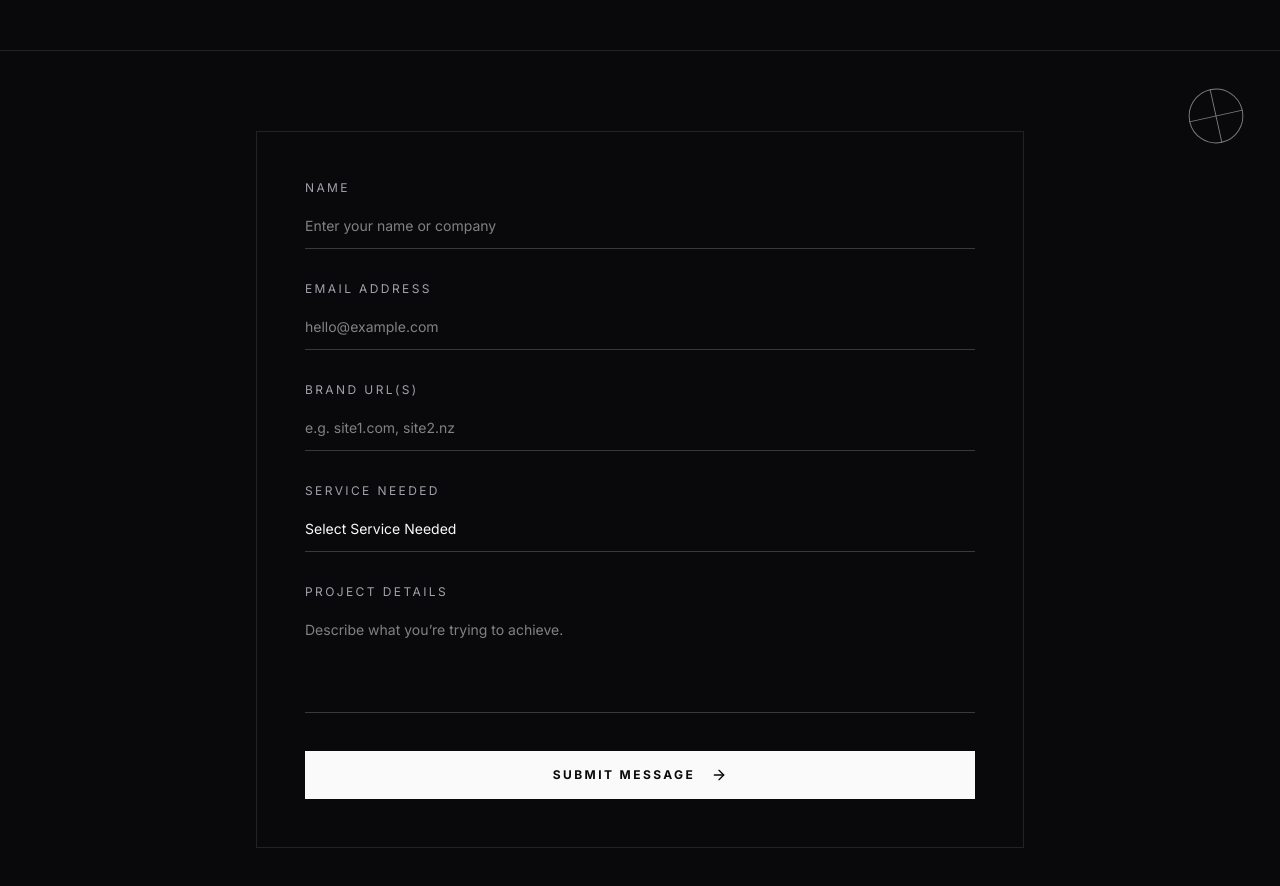
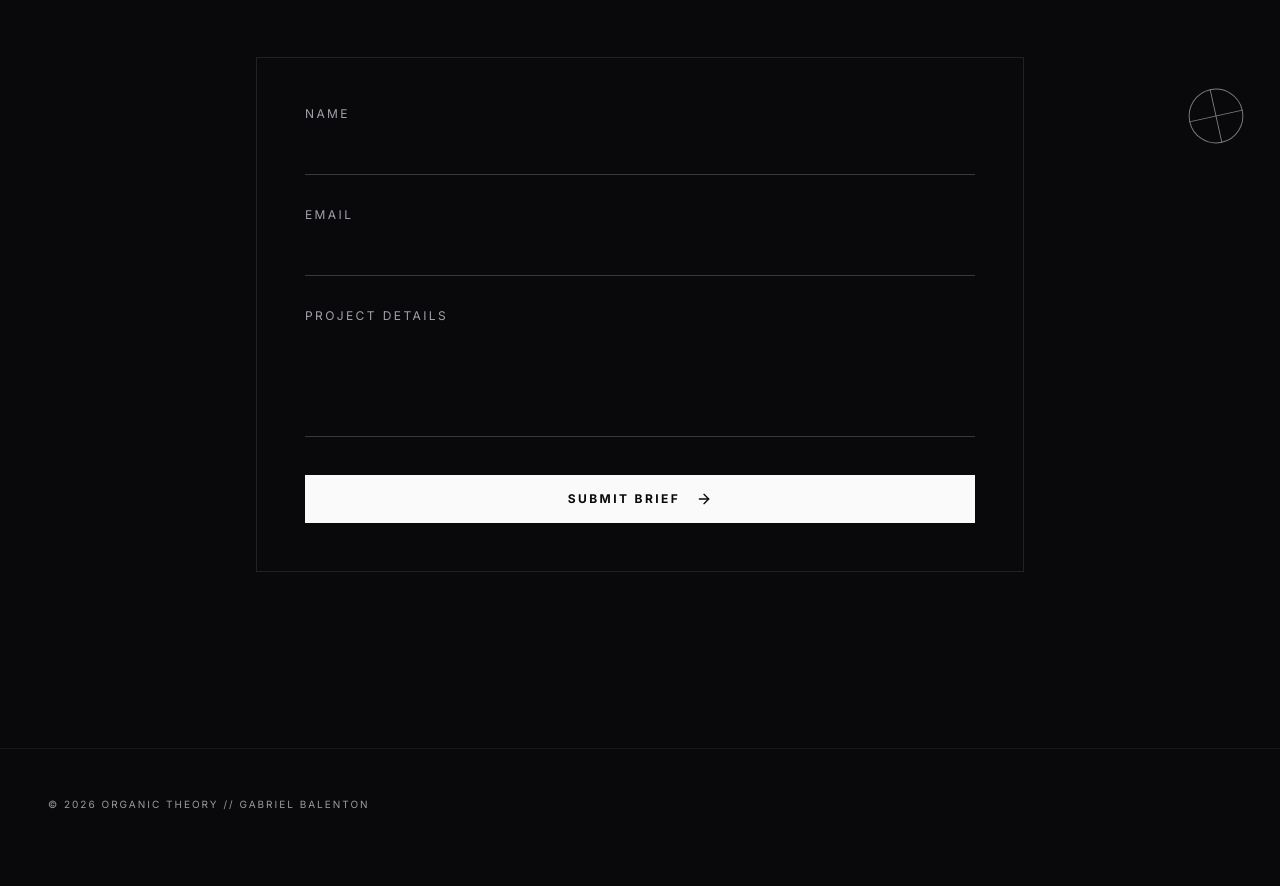
Before and after one commit to gabrielbalenton/organic-theory-new, a React (Vite) app: page /contact in a window 1280 px wide. Shown: the part 620-1506 px from the top of the page. After the commit the page ends 1480 px from the top, so only its background shows below. Built offline with nearby package versions, Linux system fonts and the light colour scheme.

Commit message:
Changes in Contact & Home

```diff
--- a/src/pages/Contact.tsx
+++ b/src/pages/Contact.tsx
@@ -1,5 +1,5 @@
 import React, { useState } from 'react';
-import { motion, AnimatePresence } from 'motion/react';
+import { motion, AnimatePresence } from 'framer-motion';
 import { ArrowRight, Check } from 'lucide-react';
 import { Helmet } from 'react-helmet-async';
 import { RevealSection } from '../components/RevealSection';
@@ -17,11 +17,7 @@ export default function Contact() {
 
   const handleSubmit = async (e: React.FormEvent<HTMLFormElement>) => {
     e.preventDefault();
-
-    // Note: Since we moved from Netlify, we remove the 'data-netlify' logic.
-    // You can now connect this fetch to a service like Formspree or your own backend.
-    // For now, we simulate a successful strategic submission.
-
+    // Simulation of brief submission for Vercel environment
     setIsSubmitted(true);
   };
 
@@ -37,8 +33,6 @@ export default function Contact() {
       <Helmet>
         <title>Initiate Brief | Contact Organic Theory for Strategic SEO</title>
         <meta name="description" content="Ready to solve operational friction? Submit a project brief to Organic Theory for expert Search Architecture and Workflow Automation consulting." />
-        <meta property="og:title" content="Work With Organic Theory | Strategic Logic" />
-        <meta property="og:description" content="Submit your project details to initiate a strategic consultancy brief." />
         <link rel="canonical" href="https://organictheory.vercel.app/contact" />
       </Helmet>
 
@@ -56,15 +50,11 @@ export default function Contact() {
               LET’S WORK <br />
               <span className="text-[#A1A1AA]">TOGETHER.</span>
             </h1>
-            <p className="max-w-2xl text-sm md:text-base leading-relaxed opacity-80 mb-12 normal-case tracking-normal">
-              Tell me about your project below to start a conversation.
-            </p>
 
             <a
               href={contactData.whatsappLink}
               target="_blank"
               rel="noopener noreferrer"
-              aria-label="Message Gabriel Balenton on WhatsApp"
               className="inline-flex items-center gap-4 group border border-[#FAFAFA]/20 px-8 py-4 hover:bg-[#FAFAFA] hover:text-[#09090B] transition-all duration-300"
             >
               <span className="text-xs tracking-[0.2em] uppercase font-bold">Message me on WhatsApp</span>
@@ -86,108 +76,58 @@ export default function Contact() {
                   className="space-y-8 border border-[#FAFAFA]/10 p-8 md:p-12 bg-[#09090B]"
                 >
                   <div className="space-y-2">
-                    <label htmlFor="name" className="text-xs tracking-[0.2em] uppercase text-[#A1A1AA] block">Name</label>
+                    <label className="text-xs tracking-[0.2em] uppercase text-[#A1A1AA] block">Name</label>
                     <input
                       type="text"
-                      id="name"
                       name="name"
                       required
                       value={formData.name}
                       onChange={handleChange}
                       className="w-full bg-transparent border-b border-[#FAFAFA]/20 py-3 text-sm focus:outline-none focus:border-[#FAFAFA] transition-colors"
-                      placeholder="Enter your name or company"
                     />
                   </div>
 
                   <div className="space-y-2">
-                    <label htmlFor="email" className="text-xs tracking-[0.2em] uppercase text-[#A1A1AA] block">Email Address</label>
+                    <label className="text-xs tracking-[0.2em] uppercase text-[#A1A1AA] block">Email</label>
                     <input
                       type="email"
-                      id="email"
                       name="email"
                       required
                       value={formData.email}
                       onChange={handleChange}
                       className="w-full bg-transparent border-b border-[#FAFAFA]/20 py-3 text-sm focus:outline-none focus:border-[#FAFAFA] transition-colors"
-                      placeholder="hello@example.com"
                     />
                   </div>
 
                   <div className="space-y-2">
-                    <label htmlFor="brandUrl" className="text-xs tracking-[0.2em] uppercase text-[#A1A1AA] block">Brand URL(s)</label>
-                    <input
-                      type="text"
-                      id="brandUrl"
-                      name="brandUrl"
-                      required
-                      value={formData.brandUrl}
-                      onChange={handleChange}
-                      className="w-full bg-transparent border-b border-[#FAFAFA]/20 py-3 text-sm focus:outline-none focus:border-[#FAFAFA] transition-colors"
-                      placeholder="e.g. site1.com, site2.nz"
-                    />
-                  </div>
-
-                  <div className="space-y-2">
-                    <label htmlFor="primaryObjective" className="text-xs tracking-[0.2em] uppercase text-[#A1A1AA] block">Service Needed</label>
-                    <select
-                      id="primaryObjective"
-                      name="primaryObjective"
-                      required
-                      value={formData.primaryObjective}
-                      onChange={handleChange}
-                      className="w-full bg-[#09090B] border-b border-[#FAFAFA]/20 py-3 text-sm focus:outline-none focus:border-[#FAFAFA] appearance-none cursor-pointer"
-                    >
-                      <option value="" disabled>Select Service Needed</option>
-                      {contactData.services.map((service) => (
-                        <option key={service.value} value={service.value}>
-                          {service.label}
-                        </option>
-                      ))}
-                    </select>
-                  </div>
-
-                  <div className="space-y-2">
-                    <label htmlFor="currentBottleneck" className="text-xs tracking-[0.2em] uppercase text-[#A1A1AA] block">Project Details</label>
+                    <label className="text-xs tracking-[0.2em] uppercase text-[#A1A1AA] block">Project Details</label>
                     <textarea
-                      id="currentBottleneck"
                       name="currentBottleneck"
                       required
                       value={formData.currentBottleneck}
                       onChange={handleChange}
                       rows={4}
                       className="w-full bg-transparent border-b border-[#FAFAFA]/20 py-3 text-sm focus:outline-none focus:border-[#FAFAFA] resize-none"
-                      placeholder="Describe what you’re trying to achieve."
                     />
                   </div>
 
                   <button
                     type="submit"
-                    className="w-full flex items-center justify-center gap-4 group bg-[#FAFAFA] text-[#09090B] px-8 py-4 hover:bg-[#A1A1AA] transition-all duration-300 mt-8"
+                    className="w-full flex items-center justify-center gap-4 group bg-[#FAFAFA] text-[#09090B] px-8 py-4 hover:bg-[#A1A1AA] transition-all duration-300"
                   >
-                    <span className="text-xs tracking-[0.2em] uppercase font-bold">Submit Message</span>
-                    <ArrowRight size={16} className="group-hover:translate-x-1 transition-transform" />
+                    <span className="text-xs tracking-[0.2em] uppercase font-bold">Submit Brief</span>
+                    <ArrowRight size={16} />
                   </button>
                 </motion.form>
               ) : (
                 <motion.div
-                  key="success"
                   initial={{ opacity: 0, y: 20 }}
                   animate={{ opacity: 1, y: 0 }}
-                  className="border border-[#FAFAFA]/10 p-12 text-center flex flex-col items-center justify-center min-h-[400px]"
+                  className="border border-[#FAFAFA]/10 p-12 text-center flex flex-col items-center justify-center"
                 >
-                  <div className="w-16 h-16 border border-[#FAFAFA]/20 rounded-full flex items-center justify-center mb-8">
-                    <Check size={24} className="text-[#A1A1AA]" />
-                  </div>
-                  <h3 className="text-2xl mb-4 font-display uppercase tracking-widest">Message Received.</h3>
-                  <p className="text-sm opacity-80 mb-8 max-w-sm mx-auto">
-                    {contactData.successMessage}
-                  </p>
-                  <button
-                    onClick={() => setIsSubmitted(false)}
-                    className="text-xs tracking-[0.2em] uppercase text-[#A1A1AA] hover:text-[#FAFAFA] transition-colors border-b border-transparent hover:border-[#FAFAFA] pb-1"
-                  >
-                    Send Another Message
-                  </button>
+                  <Check size={48} className="mb-4 text-[#A1A1AA]" />
+                  <h3 className="text-2xl font-display uppercase tracking-widest">Received.</h3>
+                  <p className="text-sm opacity-80 mt-4">{contactData.successMessage}</p>
                 </motion.div>
               )}
             </AnimatePresence>
```
Also changed, not shown: src/pages/Home.tsx (+4 -16 lines).
